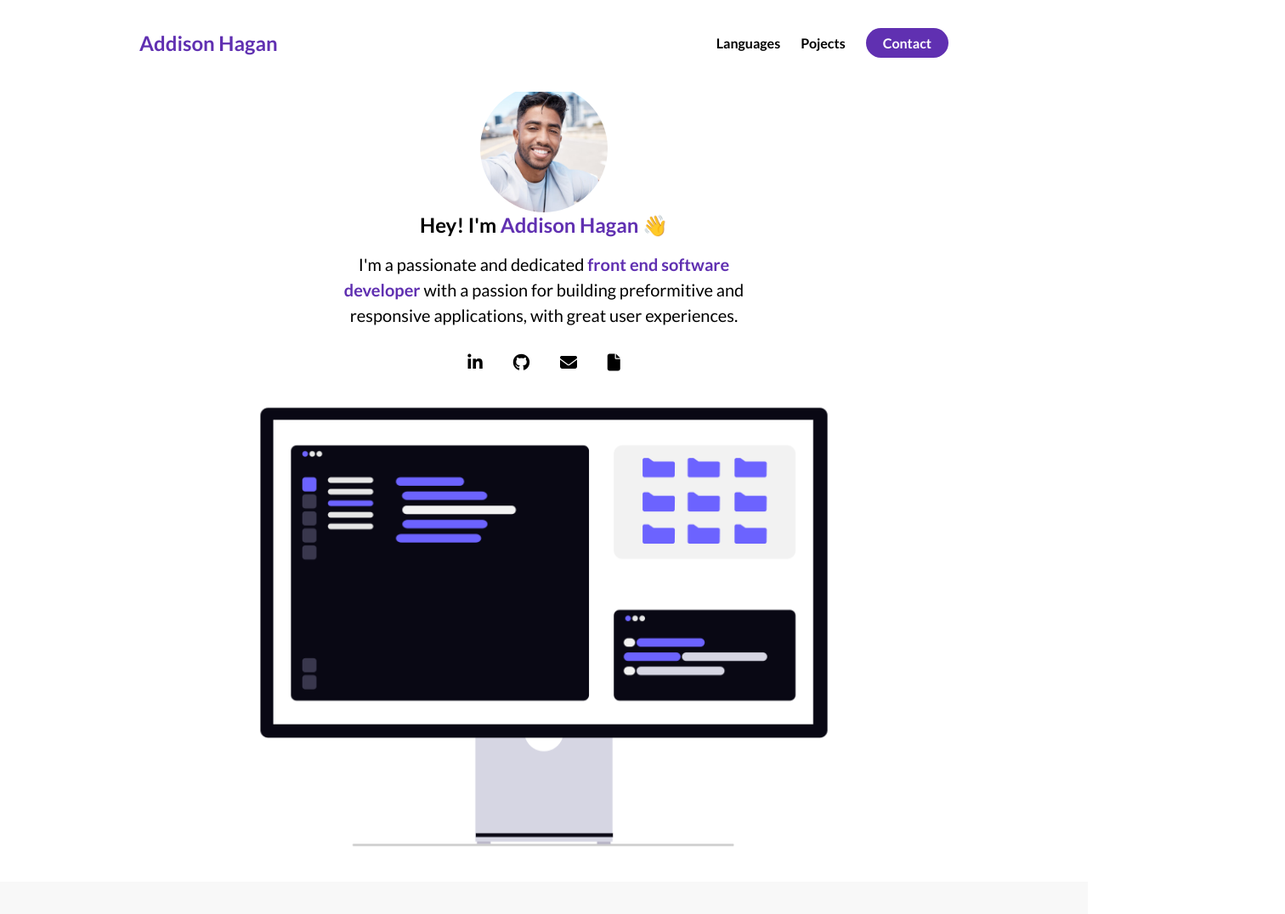
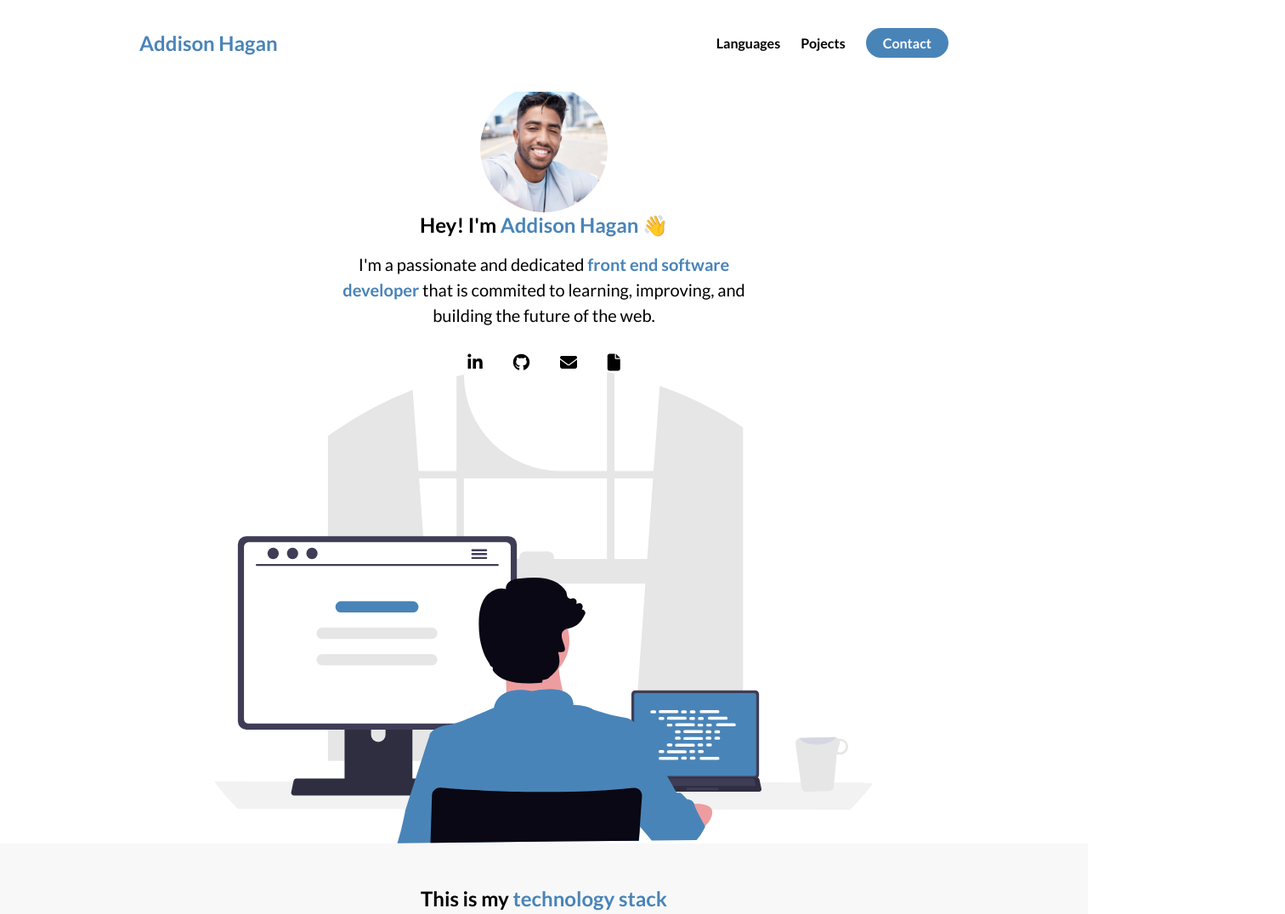
Before and after one commit to AHagan24/E-Portfolio-2025, a plain HTML site: page index.html in a window 1280 px wide. Shown: the top 1076 px of the page at 85% size, 1512 px wide, since content can reach past the window. Drawn offline with Linux system fonts and the light colour scheme.

Commit message:
99% complete

```diff
--- a/index.html
+++ b/index.html
@@ -17,20 +17,22 @@
         <ul class="nav__link--list">
           <li class="nav__link">
             <a
-              href=""
+              href="#languages"
               class="nav__link--anchor link__hover-effect link__hover-effect--black"
               >Languages</a
             >
           </li>
           <li class="nav__link">
             <a
-              href=""
+              href="#projects"
               class="nav__link--anchor link__hover-effect link__hover-effect--black"
               >Pojects</a
             >
           </li>
           <li class="nav__link">
-            <a href="" class="nav__link--anchor nav__link--anchor-primary"
+            <a
+              href="mailto:email@gmail.com"
+              class="nav__link--anchor nav__link--anchor-primary"
               >Contact</a
             >
           </li>
@@ -43,13 +45,16 @@
               <img src="Portfolio Assets/testprofilepicture.jpg" />
             </figure>
             <h1 class="about-me__info--title">
-              Hey! I'm <span class="text--purple">Addison Hagan</span>&nbsp;<span class="wave">👋</span>
+              Hey! I'm
+              <span class="text--purple">Addison Hagan</span>&nbsp;<span
+                class="wave"
+                >👋</span
+              >
             </h1>
             <p class="about-me__info--para">
               I'm a passionate and dedicated
               <strong class="text--purple">front end software developer</strong>
-              with a passion for building preformitive and responsive
-              applications, with great user experiences.
+              that is commited to learning, improving, and building the future of the web.
             </p>
             <div class="about-me__links">
               <a href="" class="about-me__link">
@@ -67,7 +72,7 @@
             </div>
           </div>
           <figure class="about-me__img--container">
-            <img src="Portfolio Assets/dev.png" class="about-me__img" alt="" />
+            <img src="Portfolio Assets/undraw_programming_j1zw.svg" class="about-me__img" alt="" />
           </figure>
         </div>
       </div>
@@ -119,7 +124,11 @@
               </figure>
               <span class="language__name">React</span>
             </div>
-            <div class="language">
+          <!--
+
+          Future Languages Add here
+
+          <div class="language">
               <figure class="language__img--wrapper">
                 <img
                   src="Portfolio Assets/HTML5_Badge.svg.png"
@@ -155,11 +164,13 @@
                   src="Portfolio Assets/HTML5_Badge.svg.png"
                   alt=""
                   class="language__img"
-                />
               </figure>
               <span class="language__name">HTML</span>
             </div>
           </div>
+           /> -->
+
+
         </div>
       </div>
     </section>
--- a/style.css
+++ b/style.css
@@ -33,7 +33,7 @@ a {
   transition: opacity 300ms ease;
 }
 
-a:hover {
+i:hover {
   opacity: 0.7;
 }
 
@@ -118,7 +118,7 @@ nav {
 }
 
 .nav__link--anchor-primary {
-  background-color: #6030b1;
+  background-color: #4984b8;
   padding: 8px 20px;
   border-radius: 50px;
   color: white;
@@ -126,18 +126,18 @@ nav {
 }
 
 .nav__link--anchor-primary:hover {
-  background-color: #5d3eff;
+  background-color: #4984b8;
 }
 
 .personal__logo {
   font-size: 24px;
-  color: #6030b1;
+  color: #4984b8;
   margin: 0 12px;
   font-weight: bold;
 }
 
 .text--purple {
-  color: #6030b1;
+  color: #4984b8;
 }
 
 /* About Me Section */
@@ -269,6 +269,9 @@ nav {
   100% {
     transform: rotate(0);
 }
+
+}
+
 
 /* Tech Stack */
 
```
Also changed, not shown: Portfolio Assets/AHlogo.png (deleted), Portfolio Assets/AHlogowhite.png (deleted), Portfolio Assets/Windows-10-user-icon-big.png (deleted), Portfolio Assets/default.png (deleted), Portfolio Assets/undraw_programming_j1zw.svg (added).
